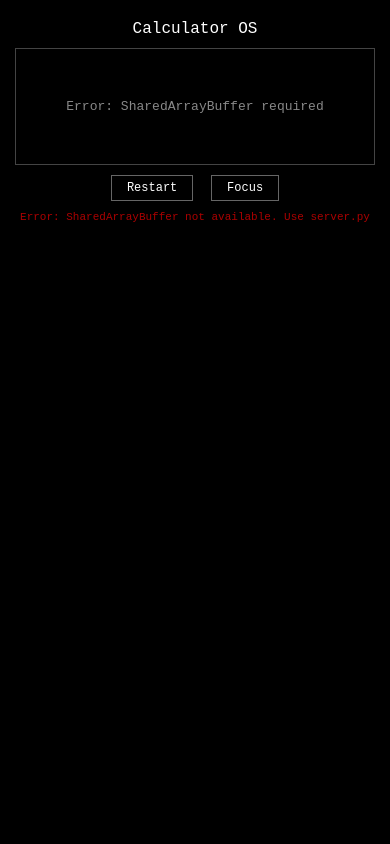
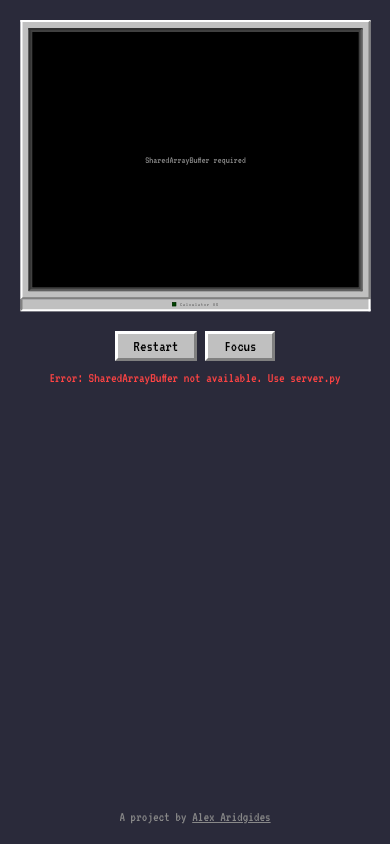
Before and after one commit to leapingturtlefrog/Calculator-OS, a plain HTML site: page web/index.html in a window 390 px wide. Drawn offline with Linux system fonts and the light colour scheme.

Commit message:
responsive

```diff
--- a/web/index.html
+++ b/web/index.html
@@ -5,70 +5,240 @@
     <meta name="viewport" content="width=device-width, initial-scale=1">
     <title>Calculator OS</title>
     <style>
+        @import url('https://fonts.googleapis.com/css2?family=VT323&display=swap');
+
         * { margin: 0; padding: 0; box-sizing: border-box; }
         body {
-            background: #000;
-            color: #fff;
-            font-family: monospace;
+            background: #2a2a3a;
             min-height: 100vh;
             display: flex;
             flex-direction: column;
             align-items: center;
-            padding: 10px;
+            justify-content: center;
+            padding: 20px;
+            font-family: 'VT323', monospace;
         }
-        h1 { margin: 10px 0; font-size: 16px; font-weight: normal; }
+
+        .computer {
+            position: relative;
+            image-rendering: pixelated;
+            transform-origin: top center;
+            transition: transform 0.2s ease;
+        }
+
+        #computer_scale {
+            display: flex;
+            justify-content: center;
+            align-items: flex-start;
+            width: 100%;
+        }
+
+        /* Monitor frame - old wall-mounted style */
+        .monitor {
+            background: #c0c0c0;
+            padding: 12px;
+            border: 4px solid #808080;
+            border-top-color: #fff;
+            border-left-color: #fff;
+        }
+
+        .screen-bezel {
+            background: #404040;
+            padding: 4px;
+            border: 4px solid #606060;
+            border-top-color: #303030;
+            border-left-color: #303030;
+        }
+
         #screen_container {
             background: #000;
-            border: 1px solid #444;
+            border: 2px solid #000;
+            width: 649px;
+            height: 508px;
+            max-width: 100%;
+            transition: width 0.2s ease, height 0.2s ease;
         }
-        #screen_container canvas { display: block; }
-        .controls { margin: 10px 0; }
+
+        #screen_container canvas {
+            display: block;
+            image-rendering: pixelated;
+        }
+
+        .loading {
+            color: #888;
+            font-family: 'VT323', monospace;
+            font-size: 20px;
+            display: flex;
+            align-items: center;
+            justify-content: center;
+            height: 100%;
+        }
+
+        .monitor-bottom {
+            background: #c0c0c0;
+            height: 24px;
+            display: flex;
+            align-items: center;
+            justify-content: center;
+            gap: 8px;
+            border: 4px solid #808080;
+            border-top: none;
+            border-bottom-color: #fff;
+            border-right-color: #fff;
+        }
+
+        .led {
+            width: 8px;
+            height: 8px;
+            background: #004400;
+            border: 1px solid #002200;
+        }
+
+        .led.on {
+            background: #00ff00;
+            box-shadow: 0 0 4px #00ff00;
+        }
+
+        .brand {
+            font-size: 10px;
+            color: #606060;
+            letter-spacing: 2px;
+        }
+
+        .controls {
+            margin-top: 20px;
+            display: flex;
+            gap: 8px;
+        }
+
         button {
-            background: #000;
-            color: #fff;
-            border: 1px solid #666;
-            padding: 5px 15px;
-            margin: 0 5px;
+            font-family: 'VT323', monospace;
+            font-size: 16px;
+            background: #c0c0c0;
+            color: #000;
+            border: 3px solid #808080;
+            border-top-color: #fff;
+            border-left-color: #fff;
+            padding: 4px 16px;
             cursor: pointer;
-            font-family: monospace;
-            font-size: 12px;
         }
-        button:hover { background: #333; }
-        #status { font-size: 11px; color: #666; }
-        .loading { color: #888; padding: 50px; }
+
+        button:hover {
+            background: #d0d0d0;
+        }
+
+        button:active {
+            border-top-color: #808080;
+            border-left-color: #808080;
+            border-bottom-color: #fff;
+            border-right-color: #fff;
+        }
+
+        #status {
+            margin-top: 10px;
+            font-size: 14px;
+            color: #888;
+        }
+
+        #footer {
+            margin-top: auto;
+            padding-top: 10px;
+            font-size: 14px;
+            color: #888;
+        }
+
+        #footer a {
+            color: #888;
+            text-decoration: underline;
+        }
+
+        #footer a:hover {
+            color: #aaa;
+        }
+
+
     </style>
 </head>
 <body>
-    <h1>Calculator OS</h1>
-    <div id="screen_container">
-        <div class="loading">Loading...</div>
+    <div id="computer_scale">
+        <div class="computer">
+            <div class="monitor">
+                <div class="screen-bezel">
+                    <div id="screen_container">
+                        <div class="loading">Loading...</div>
+                    </div>
+                </div>
+            </div>
+            <div class="monitor-bottom">
+                <div class="led" id="power-led"></div>
+                <span class="brand">Calculator OS</span>
+            </div>
+        </div>
     </div>
+
     <div class="controls">
         <button onclick="emulator.restart()">Restart</button>
         <button onclick="var c = document.querySelector('#screen_container canvas'); if(c) c.focus();">Focus</button>
     </div>
     <div id="status"></div>
+    <div id="footer">A project by <a href="https://x.com/alexaridgides" target="_blank" rel="noopener">Alex Aridgides</a></div>
 
     <script src="libv86.js"></script>
     <script>
         "use strict";
         var emulator;
         var statusEl;
+        var powerLed;
+        var computerEl;
+        var computerScaleEl;
+        var computerBaseWidth;
+        var computerBaseHeight;
+        var controlsEl;
+        var footerEl;
 
         function updateStatus(msg, isError) {
             console.log(msg);
             if (statusEl) {
                 statusEl.textContent = msg;
-                statusEl.style.color = isError ? '#a00' : '#666';
+                statusEl.style.color = isError ? '#f44' : '#888';
             }
+        }
+
+        function updateComputerScale() {
+            if (!computerEl || !computerScaleEl || !computerBaseWidth || !computerBaseHeight) return;
+            var availableWidth = window.innerWidth - 40;
+            var controlsHeight = controlsEl ? controlsEl.getBoundingClientRect().height : 0;
+            var statusHeight = statusEl ? statusEl.getBoundingClientRect().height : 0;
+            var footerHeight = footerEl ? footerEl.getBoundingClientRect().height : 0;
+            var availableHeight = window.innerHeight - 40 - 20 - 10 - 10 - controlsHeight - statusHeight - footerHeight;
+            var widthScale = availableWidth / computerBaseWidth;
+            var heightScale = availableHeight / computerBaseHeight;
+            var scale = 1;
+            if (availableWidth < 750 || availableHeight < computerBaseHeight) {
+                scale = Math.min(1, widthScale, heightScale);
+            }
+            computerEl.style.transform = "scale(" + scale + ")";
+            computerScaleEl.style.height = (computerBaseHeight * scale) + "px";
         }
 
         window.onload = function() {
             statusEl = document.getElementById("status");
+            powerLed = document.getElementById("power-led");
+            controlsEl = document.querySelector(".controls");
+            footerEl = document.getElementById("footer");
+            computerEl = document.querySelector(".computer");
+            computerScaleEl = document.getElementById("computer_scale");
+            if (computerEl && computerScaleEl) {
+                var rect = computerEl.getBoundingClientRect();
+                computerBaseWidth = rect.width;
+                computerBaseHeight = rect.height;
+                updateComputerScale();
+                window.addEventListener("resize", updateComputerScale);
+            }
 
             if (typeof SharedArrayBuffer === 'undefined') {
                 updateStatus('Error: SharedArrayBuffer not available. Use server.py', true);
-                document.querySelector('.loading').textContent = 'Error: SharedArrayBuffer required';
+                document.querySelector('.loading').textContent = 'SharedArrayBuffer required';
                 return;
             }
 
@@ -97,6 +267,7 @@
 
                 emulator.add_listener("emulator-started", function() {
                     updateStatus("Running");
+                    if (powerLed) powerLed.classList.add('on');
                     setTimeout(function() {
                         var canvas = document.querySelector("#screen_container canvas");
                         if (canvas) canvas.focus();
@@ -105,6 +276,7 @@
 
                 emulator.add_listener("emulator-stopped", function() {
                     updateStatus("Stopped", true);
+                    if (powerLed) powerLed.classList.remove('on');
                 });
             } catch (e) {
                 updateStatus('Error: ' + e.message, true);
```
Also changed, not shown: 2 other files.
